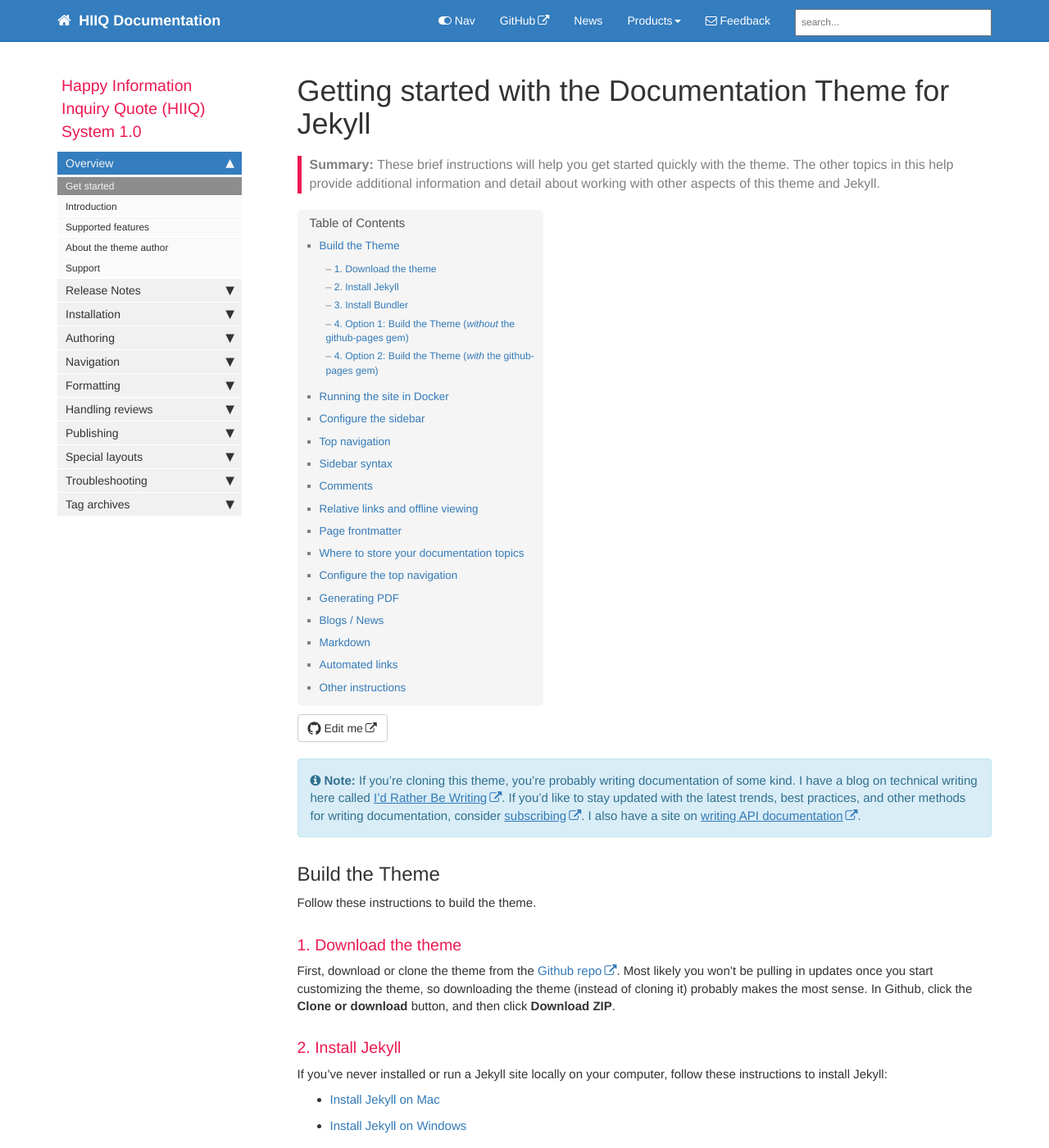
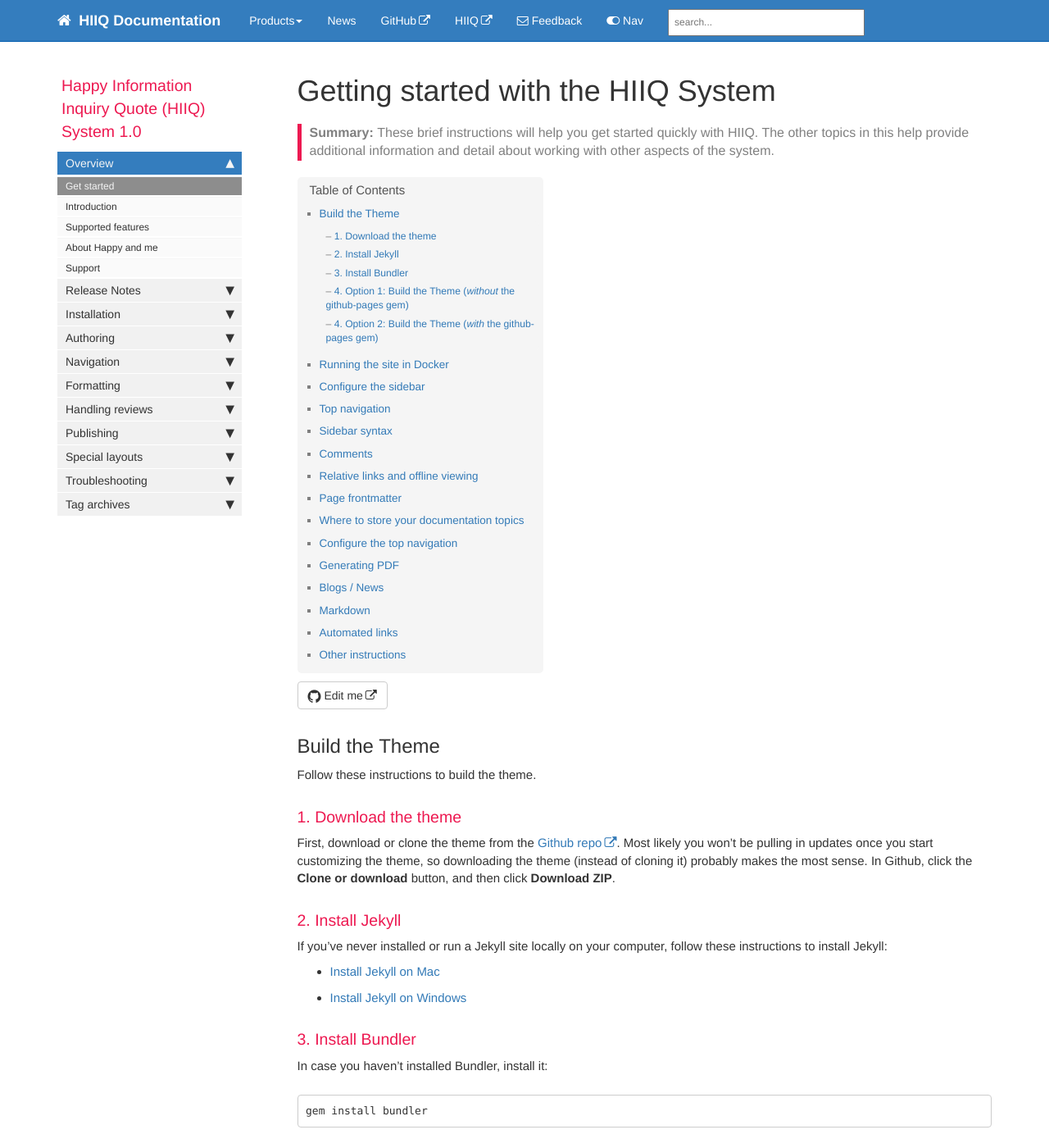
Before and after one commit to happyplaygrounds/erp-docs, a Jekyll site: the page built from index.md, in a window 1280 px wide and 1400 px high. Shown: the whole window at 82% size. Built offline with Jekyll 4.4.1, drawn with Linux system fonts in a browser that asks for light colours; comment, search, counter and statistics services are not loaded; some of the changed text lies outside the part shown.

Commit message:
text and navigation changes

```diff
--- a/_config.yml
+++ b/_config.yml
@@ -9,10 +9,11 @@ topnav_title: HIIQ Documentation
 site_title: Happy Playgrounds
 # this appears in the html browser tab for the site title (seen mostly by search engines, not users)
 
-company_name: Happy Playgrounds
+company_name: Happy Playgrounds, LLC
 # this appears in the footer
 
-github_editme_path: happyplaygrounds/erp-docs/blob/gh-pages/
+github_editme_path: happyplaygrounds/erp-docs/blob/main/
+#github_editme_path: happyplaygrounds/erp-docs/blob/gh-pages/
 # if you're using Github, provide the basepath to the branch you've created for reviews, following the sample here. if not, leave this value blank.
 
 # gitlab_editme_path: tomjoht/documentation-theme-jekyll/blob/gh-pages/
--- a/_data/sidebars/mydoc_sidebar.yml
+++ b/_data/sidebars/mydoc_sidebar.yml
@@ -36,7 +36,7 @@ entries:
       url: /mydoc_supported_features.html
       output: web, pdf
 
-    - title: About the theme author
+    - title: About Happy and me
       url: /mydoc_about.html
       output: web, pdf
 
--- a/_data/topnav.yml
+++ b/_data/topnav.yml
@@ -3,10 +3,12 @@
 topnav:
 - title: Topnav
   items:
+    - title: News
+      url: /news
     - title: GitHub
       external_url: https://github.com/happyplaygrounds/erp-docs
-    - title: News
-      url: /news
+    - title: HIIQ
+      external_url: https://happypg-erp-staging.herokuapp.com/
 
 #Topnav dropdowns
 topnav_dropdowns:
--- a/_includes/topnav.html
+++ b/_includes/topnav.html
@@ -11,25 +11,11 @@
             <a class="fa fa-home fa-lg navbar-brand" href="index.html">&nbsp;<span class="projectTitle"> {{site.topnav_title}}</span></a>
         </div>
         <div class="collapse navbar-collapse" id="bs-example-navbar-collapse-1">
-            <ul class="nav navbar-nav navbar-right">
-                <!-- toggle sidebar button -->
-                <li><a id="tg-sb-link" href="#"><i id="tg-sb-icon" class="fa fa-toggle-on"></i> Nav</a></li>
-                <!-- entries without drop-downs appear here -->
+            <ul class="nav navbar-nav navbar-left">
 
 {% assign topnav = site.data[page.topnav] %}
 {% assign topnav_dropdowns = site.data[page.topnav].topnav_dropdowns %}
 
-                {% for entry in topnav.topnav %}
-                {% for item in entry.items %}
-                {% if item.external_url %}
-                <li><a href="{{item.external_url}}" target="_blank" rel="noopener">{{item.title}}</a></li>
-                {% elsif page.url contains item.url %}
-                <li class="active"><a href="{{item.url | remove: "/"}}">{{item.title}}</a></li>
-                {% else %}
-                <li><a href="{{item.url | remove: "/"}}">{{item.title}}</a></li>
-                {% endif %}
-                {% endfor %}
-                {% endfor %}
                 <!-- entries with drop-downs appear here -->
                 <!-- conditional logic to control which topnav appears for the audience defined in the configuration file.-->
                 {% for entry in topnav_dropdowns %}
@@ -50,9 +36,27 @@
                 </li>
                 {% endfor %}
                 {% endfor %}
+
+                <!-- entries without drop-downs appear here -->
+
+                {% for entry in topnav.topnav %}
+                {% for item in entry.items %}
+                {% if item.external_url %}
+                <li><a href="{{item.external_url}}" target="_blank" rel="noopener">{{item.title}}</a></li>
+                {% elsif page.url contains item.url %}
+                <li class="active"><a href="{{item.url | remove: "/"}}">{{item.title}}</a></li>
+                {% else %}
+                <li><a href="{{item.url | remove: "/"}}">{{item.title}}</a></li>
+                {% endif %}
+                {% endfor %}
+                {% endfor %}
+
                 {% if site.feedback_disable == null or site.feedback_disable == false %}
 			{% include feedback.html %}
 		{% endif %}
+
+                <!-- toggle sidebar button -->
+                <li><a id="tg-sb-link" href="#"><i id="tg-sb-icon" class="fa fa-toggle-on"></i> Nav</a></li>
                 <!--comment out this block if you want to hide search-->
                 <li>
                     <!--start search-->
--- a/index.md
+++ b/index.md
@@ -1,13 +1,13 @@
 ---
-title: "Getting started with the Documentation Theme for Jekyll"
+title: "Getting started with the HIIQ System"
 keywords: sample homepage
 tags: [getting_started]
 sidebar: mydoc_sidebar
 permalink: index.html
-summary: These brief instructions will help you get started quickly with the theme. The other topics in this help provide additional information and detail about working with other aspects of this theme and Jekyll.
+summary: These brief instructions will help you get started quickly with HIIQ. The other topics in this help provide additional information and detail about working with other aspects of the system.
 ---
 
-{% include note.html content="If you're cloning this theme, you're probably writing documentation of some kind. I have a blog on technical writing here called <a alt='technical writing blog' href='http://idratherbewriting.com'>I'd Rather Be Writing</a>. If you'd like to stay updated with the latest trends, best practices, and other methods for writing documentation, consider <a href='https://tinyletter.com/tomjoht'>subscribing</a>. I also have a site on <a href='http://idratherbewriting.com/learnapidoc'>writing API documentation</a>." %}
+<!--- {% include note.html content="If you're cloning this theme, you're probably writing documentation of some kind. I have a blog on technical writing here called <a alt='technical writing blog' href='http://idratherbewriting.com'>I'd Rather Be Writing</a>. If you'd like to stay updated with the latest trends, best practices, and other methods for writing documentation, consider <a href='https://tinyletter.com/tomjoht'>subscribing</a>. I also have a site on <a href='http://idratherbewriting.com/learnapidoc'>writing API documentation</a>." %} -->
 
 ## Build the Theme
 
```
